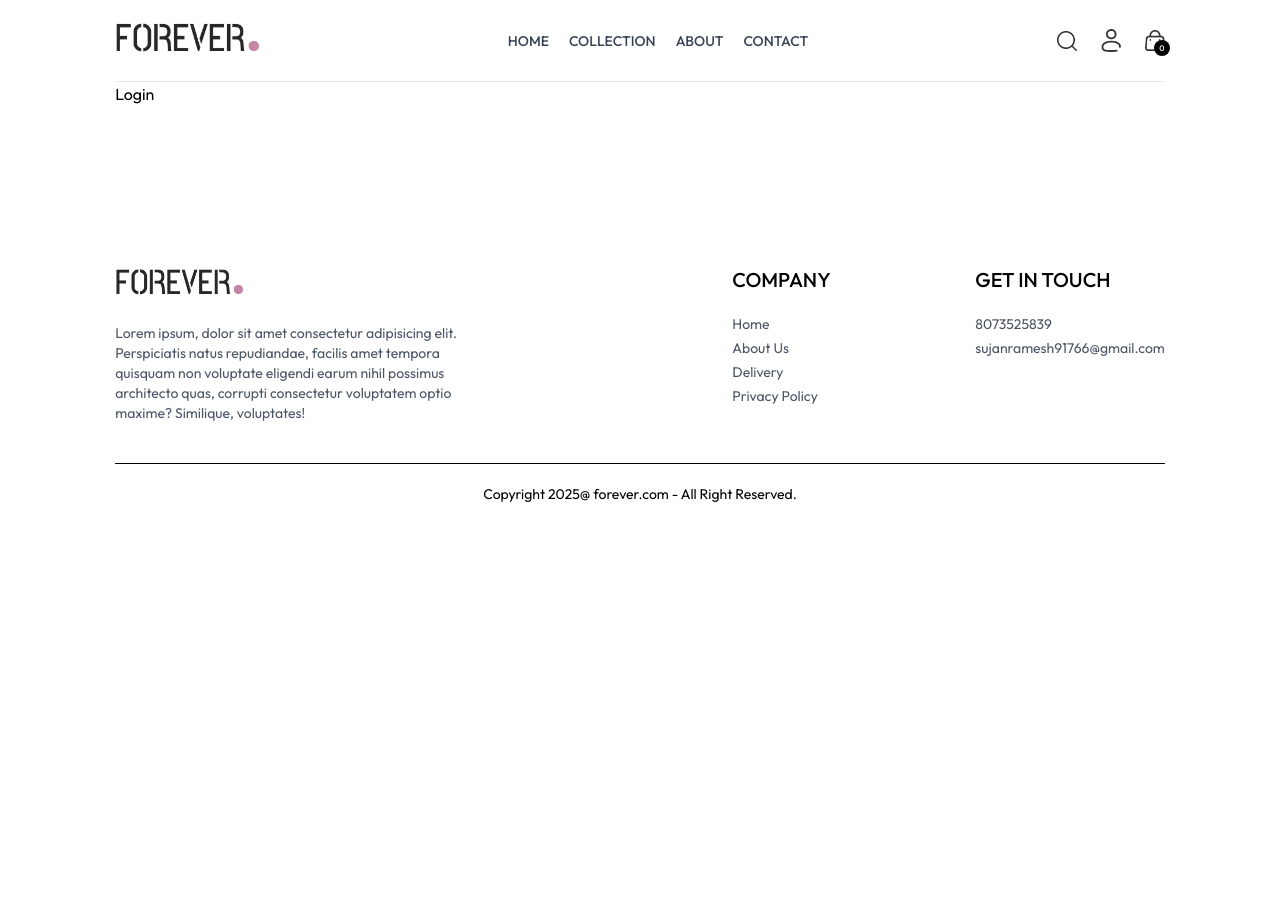
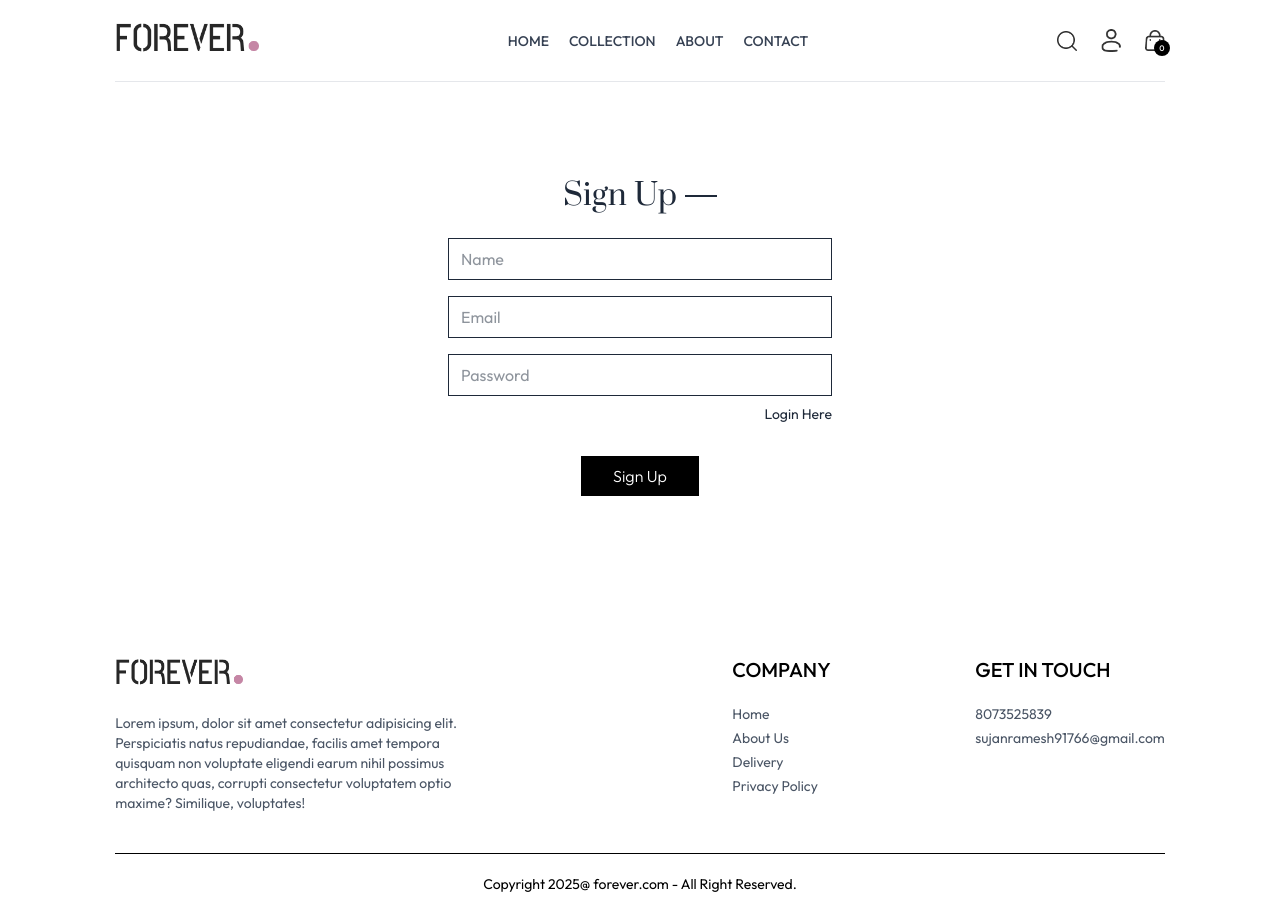
Before and after one commit to Sujan326/MERN_E_Commerce, a React (Vite) app in the folder frontend/: page /login in a window 1280 px wide. Before the commit the page ends 800 px from the top, so only its background shows below. Built offline with nearby package versions, Linux system fonts and the light colour scheme.

Commit message:
Created Login and Sign Up page for frontend

```diff
--- a/frontend/src/components/Navbar.jsx
+++ b/frontend/src/components/Navbar.jsx
@@ -40,11 +40,13 @@
         />
 
         <div className="group relative">
-          <img
-            className="w-5 cursor-pointer"
-            src={assets.profile_icon}
-            alt=""
-          />
+          <Link to='/login'>
+            <img
+              className="w-5 cursor-pointer"
+              src={assets.profile_icon}
+              alt=""
+            />
+          </Link>
           <div className="group-hover:block hidden absolute dropdown-menu right-0 pt-4">
             <div className="flex flex-col gap-2 w-36 py-3 px-5 bg-slate-100 text-gray-500 rounded-lg">
               <p className="cursor-pointer hover:text-black">My Profile</p>
--- a/frontend/src/pages/Login.jsx
+++ b/frontend/src/pages/Login.jsx
@@ -1,11 +1,72 @@
-import React from 'react'
+import { useState } from "react";
 
 function Login() {
+  const [currentState, setCurrentState] = useState("Sign Up");
+
+  const onSubmitHandler = async (e) => {
+    e.preventDefault();
+  };
+
   return (
-    <div>
-      Login
-    </div>
-  )
+    <form
+      onSubmit={onSubmitHandler}
+      className="flex flex-col items-center w-[90%] sm:max-w-96 m-auto mt-14 gap-4 text-gray-800"
+    >
+      <div className="inline-flex items-center gap-2 mb-2 mt-10">
+        <p className="prata-regular text-3xl">{currentState}</p>
+        <hr className="border-none h-[1.5px] w-8 bg-gray-800" />
+      </div>
+
+      {currentState === "Login" ? (
+        ""
+      ) : (
+        <input
+          type="text"
+          className="w-full px-3 py-2 border border-gray-800"
+          placeholder="Name"
+          required
+        />
+      )}
+
+      <input
+        type="email"
+        className="w-full px-3 py-2 border border-gray-800"
+        placeholder="Email"
+        required
+      />
+      <input
+        type="password"
+        className="w-full px-3 py-2 border border-gray-800"
+        placeholder="Password"
+        required
+      />
+
+      <div className="w-full flex justify-end text-sm mt-[-8px]">
+        {currentState === "Login" && (
+          <p className="cursor-pointer mr-auto">Forgot Password?</p>
+        )}
+
+        {currentState === "Login" ? (
+          <p
+            onClick={() => setCurrentState("Sign Up")}
+            className="cursor-pointer"
+          >
+            Create Account
+          </p>
+        ) : (
+          <p
+            onClick={() => setCurrentState("Login")}
+            className="cursor-pointer"
+          >
+            Login Here
+          </p>
+        )}
+      </div>
+      <button className="bg-black text-white font-light px-8 py-2 mt-4">
+        {currentState === "Login" ? "Login" : "Sign Up"}
+      </button>
+    </form>
+  );
 }
 
-export default Login
+export default Login;
```
